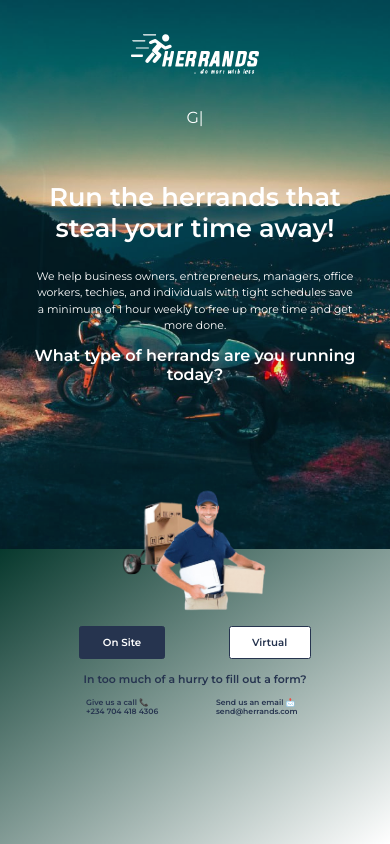
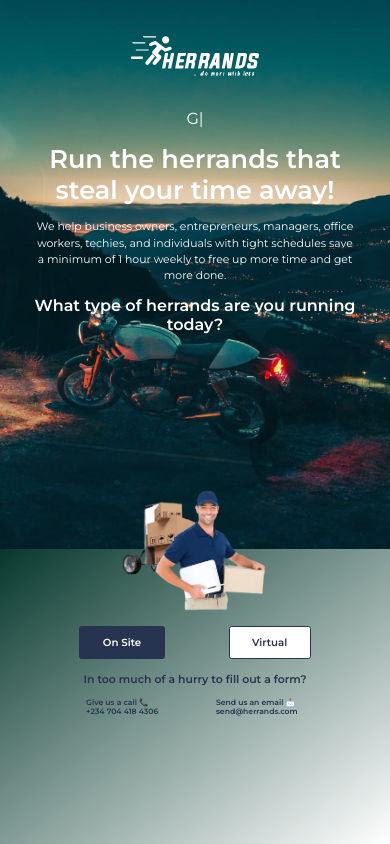
Before and after one commit to jummie-jk/Herrands-Website, a React (Create React App) app: page / in a window 390 px wide. Built offline with nearby package versions, Linux system fonts and the light colour scheme.

Commit message:
commit new

```diff
--- a/src/mediaquery.css
+++ b/src/mediaquery.css
@@ -168,15 +168,10 @@
                     margin-top: -1rem;
                     font-size: 2.5rem;
                   }
-                  .mobile-main-text{
-                    margin-top: -3rem;
-                    margin-bottom: 2rem;
-
-                    }
                   .herrand-logo{
                     height: 10rem;
                     width: 20rem;
-                    margin-top: 1rem;
+                    margin-top: 1.2rem;
                   }
 
                   .herrand-img{
```
